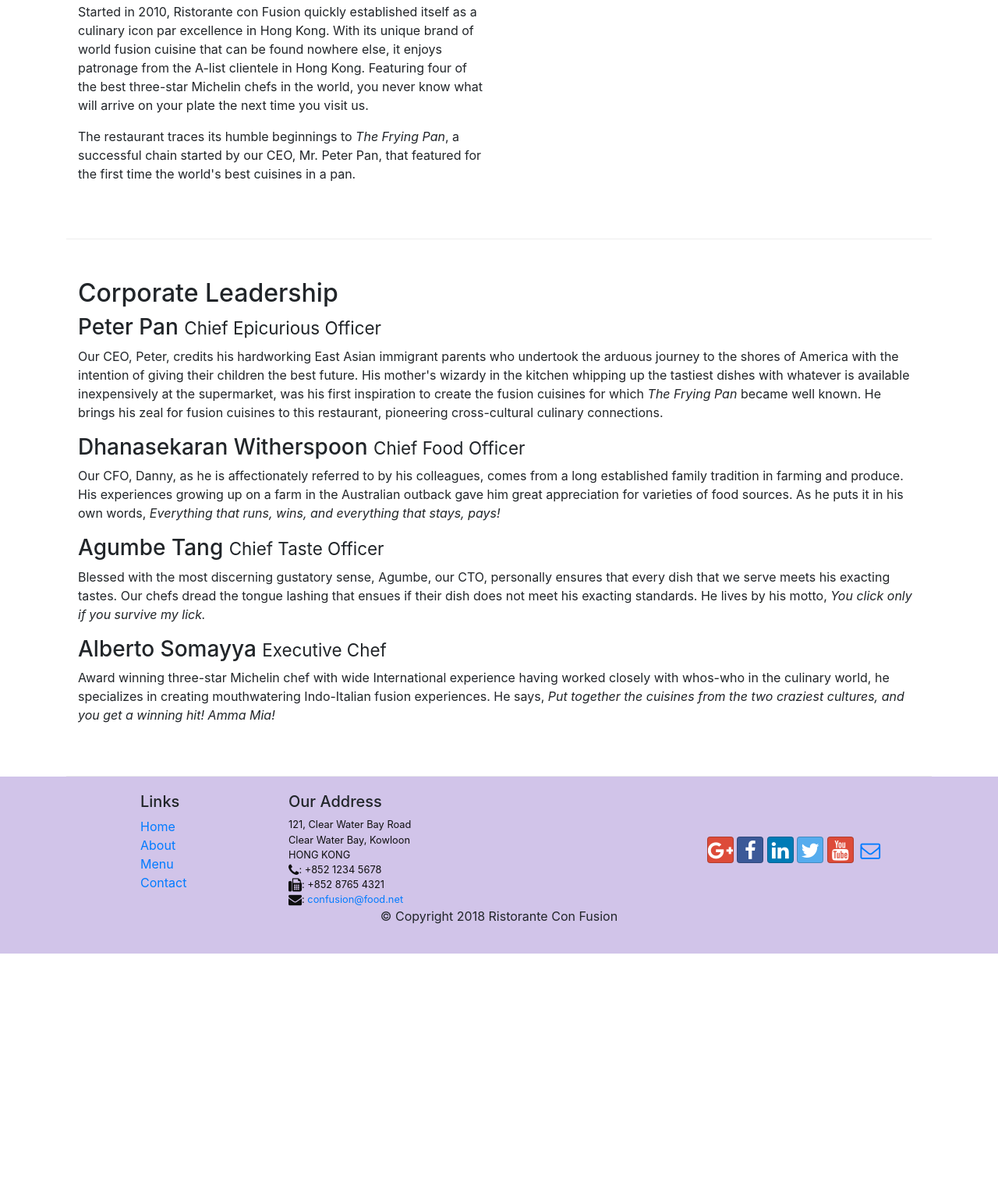
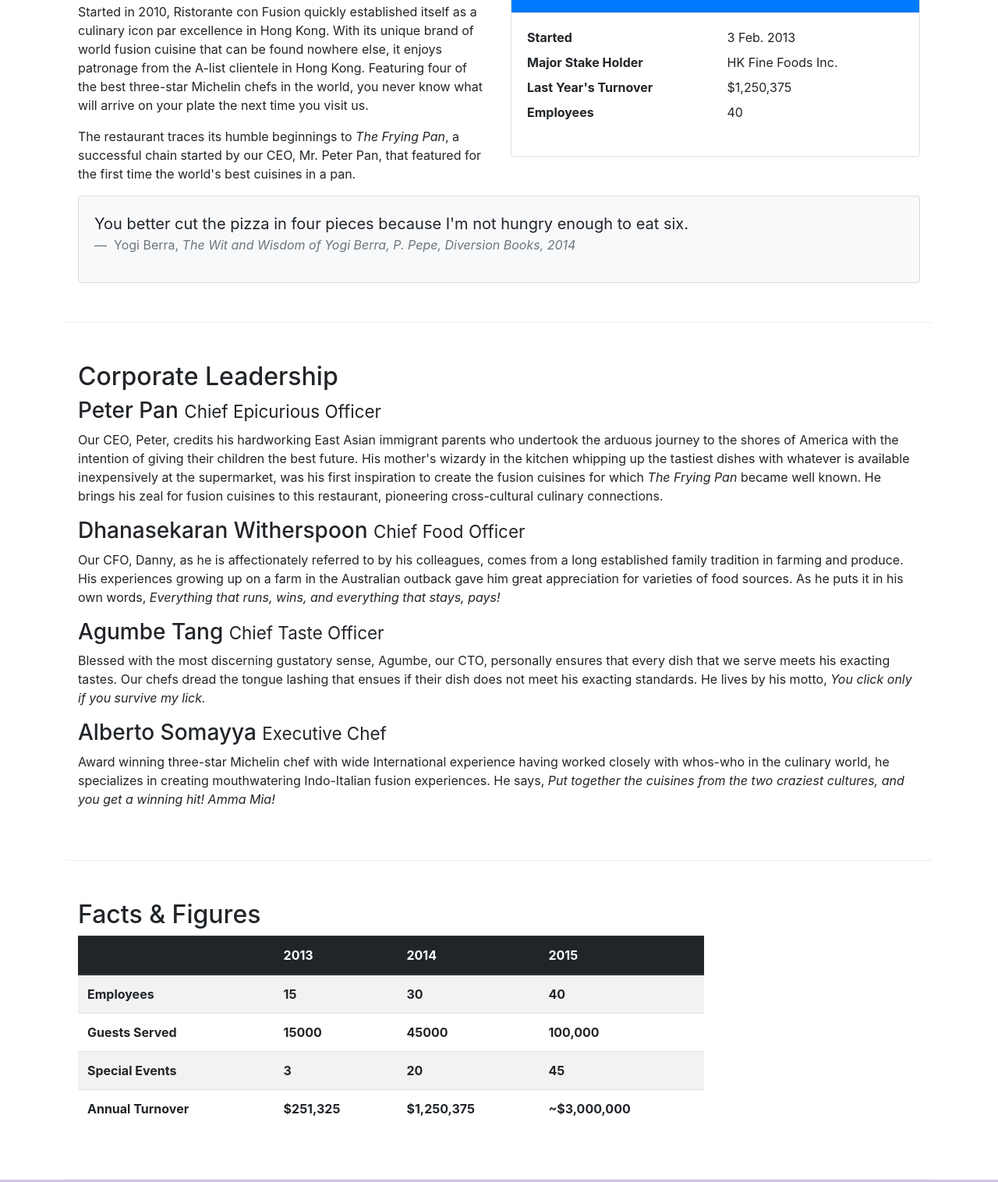
Before and after one commit to jonathanferca/fswd_react_c1_bootstrap, a website: page aboutus.html in a window 1280 px wide. Shown: the part 558-2074 px from the top of the page at 78% size. Before the commit the page ends 1781 px from the top, so only its background shows below. Drawn offline with nearby package versions, Linux system fonts and the light colour scheme.

Commit message:
Tables and Cards

```diff
--- a/aboutus.html
+++ b/aboutus.html
@@ -68,10 +68,37 @@
                 <p>Started in 2010, Ristorante con Fusion quickly established itself as a culinary icon par excellence in Hong Kong. With its unique brand of world fusion cuisine that can be found nowhere else, it enjoys patronage from the A-list clientele in Hong Kong.  Featuring four of the best three-star Michelin chefs in the world, you never know what will arrive on your plate the next time you visit us.</p>
                 <p>The restaurant traces its humble beginnings to <em>The Frying Pan</em>, a successful chain started by our CEO, Mr. Peter Pan, that featured for the first time the world's best cuisines in a pan.</p>
             </div>
-            <div class="col-12 col-sm">
+            <div class="col-12 col-sm-6">
+                <div class="card">
+                    <h3 class="card-header bg-primary text-white">Facts At a Glance</h3>
+                    <div class="card-body">
+                        <dl class="row">
+                            <dt class="col-6">Started</dt>
+                            <dd class="col-6">3 Feb. 2013</dd>
+                            <dt class="col-6">Major Stake Holder</dt>
+                            <dd class="col-6">HK Fine Foods Inc.</dd>
+                            <dt class="col-6">Last Year's Turnover</dt>
+                            <dd class="col-6">$1,250,375</dd>
+                            <dt class="col-6">Employees</dt>
+                            <dd class="col-6">40</dd>
+                        </dl>
+                    </div>
+                </div>
+            </div>
+            <div class="col-12">
+                <div class="card card-body bg-light">
+                    <blockquote class="blockquote">
+                        <p class="mb-0">You better cut the pizza in four pieces because I'm not hungry enough to eat six.</p>
+                        <footer class="blockquote-footer">
+                            Yogi Berra,
+                            <cite title="Source Title">
+                                The Wit and Wisdom of Yogi Berra, P. Pepe, Diversion Books, 2014
+                            </cite>
+                        </footer>
+                    </blockquote>
+                </div>
             </div>
         </div>
-
 
         <div class="row row-content">
             <div class="col-12">
@@ -86,7 +113,50 @@
                 <p class="d-none d-sm-block">Award winning three-star Michelin chef with wide International experience having worked closely with whos-who in the culinary world, he specializes in creating mouthwatering Indo-Italian fusion experiences. He says, <em>Put together the cuisines from the two craziest cultures, and you get a winning hit! Amma Mia!</em></p>
             </div>
        </div>
-
+       <div class="row row-content">
+           <div class="col-12 col-sm-9">
+               <h2>Facts &amp; Figures</h2>
+               <div class="table-responsive">
+                   <table class="table table-striped">
+                       <thead class="thead-dark">
+                            <tr>
+                                <th>&nbsp;</th>
+                                <th>2013</th>
+                                <th>2014</th>
+                                <th>2015</th>
+                            </tr>
+                       </thead>
+                       <tbody>
+                            <tr>
+                                <th>Employees</th>
+                                <th>15</th>
+                                <th>30</th>
+                                <th>40</th>
+                            </tr>
+                            <tr>
+                                <th>Guests Served</th>
+                                <th>15000</th>
+                                <th>45000</th>
+                                <th>100,000</th>
+                            </tr>
+                            <tr>
+                                <th>Special Events</th>
+                                <th>3</th>
+                                <th>20</th>
+                                <th>45</th>
+                            </tr>
+                            <tr>
+                                <th>Annual Turnover</th>
+                                <th>$251,325</th>
+                                <th>$1,250,375</th>
+                                <th>~$3,000,000</th>
+                            </tr>
+                       </tbody>
+                   </table>
+               </div>
+           </div>
+           <div class="col-12 col-sm-3"></div>
+       </div>
     </div>
 
     <footer class="footer">
```
